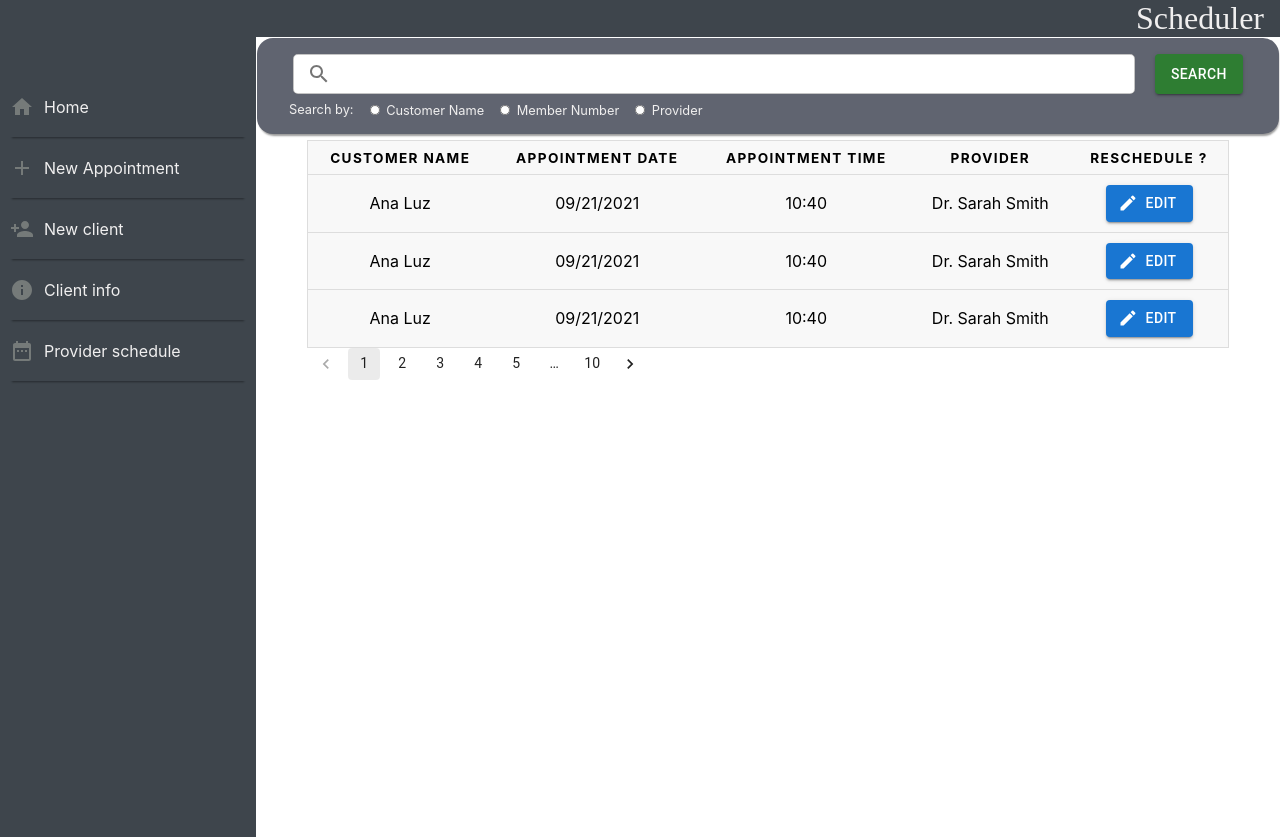
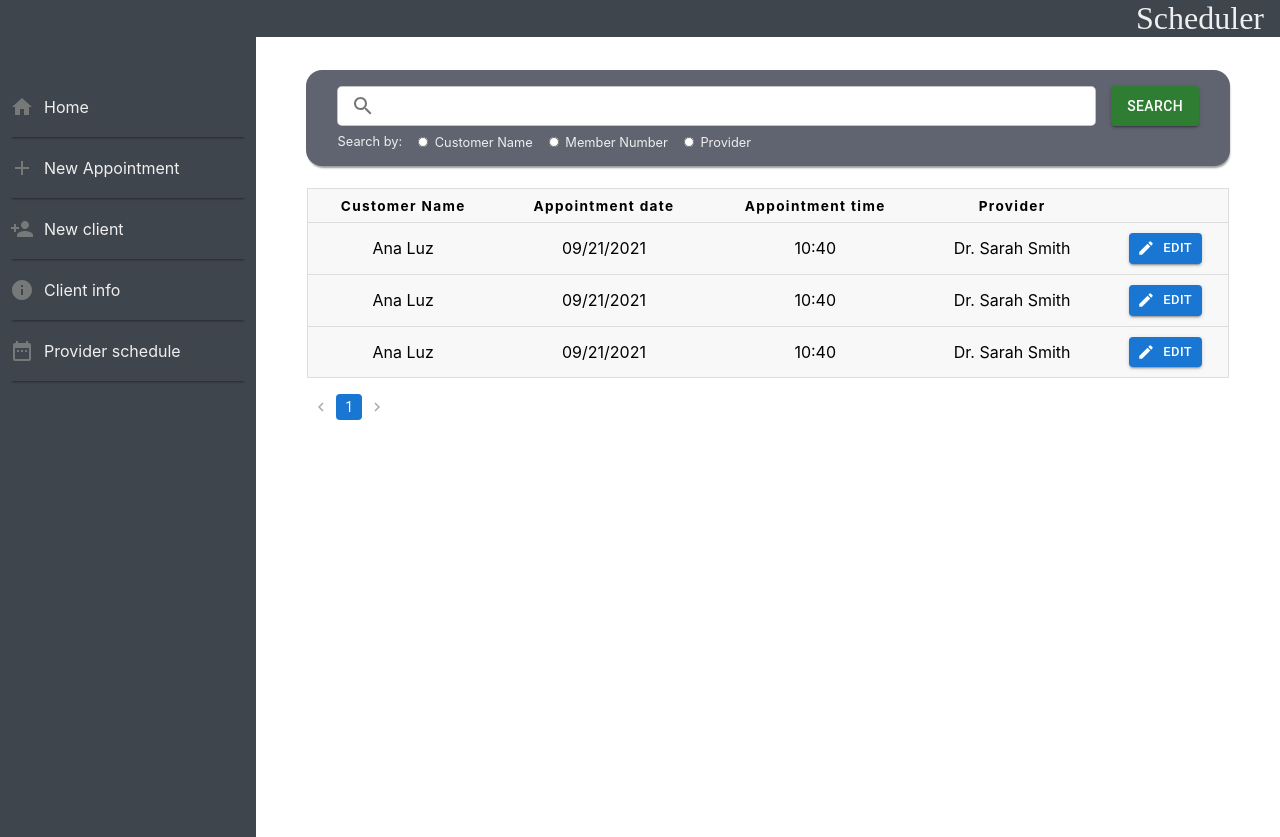
Before and after one commit to dajalac/Scheduler, a React (Create React App) app in the folder src/main/frontend/: page / in a window 1280 px wide. Built offline with nearby package versions, Linux system fonts and the light colour scheme; a web font is replaced by a local one.

Commit message:
home screen v1 done

```diff
--- a/src/main/frontend/src/App.css
+++ b/src/main/frontend/src/App.css
@@ -1,7 +1,7 @@
 .App {
   text-align: center;
   width: 100%;
-  overflow: hidden;
+  overflow-x: hidden;
 
 }
 
--- a/src/main/frontend/src/components/search/SearchTable.css
+++ b/src/main/frontend/src/components/search/SearchTable.css
@@ -7,6 +7,7 @@
     padding: 1rem;
     background-color:#606470;
     border-radius: 1rem;
+    width: 90%;
 
 
 }
--- a/src/main/frontend/src/components/table/TableAppts.css
+++ b/src/main/frontend/src/components/table/TableAppts.css
@@ -31,8 +31,12 @@
   .tableAppts-table th {
     font-size: .85em;
     letter-spacing: .1em;
-    text-transform: uppercase;
   }
+
+.tableAppts-pagination{
+    display: flex;
+    padding-top: 1rem;
+}
 
   @media(max-width:650px) {
     .tableAppts-table {
--- a/src/main/frontend/src/components/table/TableAppts.js
+++ b/src/main/frontend/src/components/table/TableAppts.js
@@ -1,34 +1,40 @@
-import React,{useState} from 'react';
+import React, { useState, useEffect } from 'react';
 import Button from '@mui/material/Button';
 import EditIcon from '@mui/icons-material/Edit';
 import TablePagination from '@mui/material/TablePagination';
 import Pagination from '@mui/material/Pagination';
+import Typography from '@mui/material/Typography';
+import Stack from '@mui/material/Stack';
+
 import './TableAppts.css'
+import { AlignHorizontalLeft, FormatAlignJustify } from '@mui/icons-material';
+import { display } from '@mui/system';
 
-function createData(appoitmentTime,appointmentDate, appointmentClient, appointmentProvider, appointmentId ) {
-    return {appoitmentTime, appointmentDate, appointmentClient, appointmentProvider, appointmentId };
+function createData(appoitmentTime, appointmentDate, appointmentClient, appointmentProvider, appointmentId) {
+    return { appoitmentTime, appointmentDate, appointmentClient, appointmentProvider, appointmentId };
 }
 
 const rows = [
-    createData('10:40','09/21/2021','Ana Luz','Dr. Sarah Smith', '01'),
-    createData('10:40','09/21/2021','Ana Luz','Dr. Sarah Smith', '01'),
-    createData('10:40','09/21/2021','Ana Luz','Dr. Sarah Smith', '01'),
+    createData('10:40', '09/21/2021', 'Ana Luz', 'Dr. Sarah Smith', '01'),
+    createData('10:40', '09/21/2021', 'Ana Luz', 'Dr. Sarah Smith', '01'),
+    createData('10:40', '09/21/2021', 'Ana Luz', 'Dr. Sarah Smith', '01'),
 ];
 
 
 export default function TableAppts() {
     /** states for paging */
-    const [page, setPage] = React.useState(2);
-    const [rowsPerPage, setRowsPerPage] = React.useState(10);
+    const [page, setPage] = useState(1);
+    const [numberOfPages, setNumberOfPages] = useState(1);
 
-    const handleChangePage = (event, newPage) => {
-        setPage(newPage);
+
+    const handleChange = (event, value) => {
+        setPage(value);
     };
 
-      const handleChangeRowsPerPage = (event) => {
-        setRowsPerPage(parseInt(event.target.value, 10));
-        setPage(0);
-      };
+
+    useEffect(() =>(
+       console.log(page)
+    ), [page])
 
 
     return (
@@ -40,11 +46,11 @@ export default function TableAppts() {
                         <th scope="col">Appointment date</th>
                         <th scope="col">Appointment time</th>
                         <th scope="col">Provider</th>
-                        <th scope="col">Reschedule ?</th>
+                        <th scope="col"></th>
                     </tr>
                 </thead>
                 <tbody>
-                    {rows.map((appt)=>(
+                    {rows.map((appt) => (
                         <tr>
                             <td data-label="Customer Name">{appt.appointmentClient}</td>
                             <td data-label="Appointment date">{appt.appointmentDate}</td>
@@ -52,13 +58,18 @@ export default function TableAppts() {
                             <td data-label="Provider">{appt.appointmentProvider}</td>
                             <td data-label="" >
                                 <Button variant="contained"
-                            startIcon={<EditIcon/>}
+                                    startIcon={<EditIcon />}
+                                    size='small'
                                 >Edit</Button></td>
                         </tr>
                     ))}
                 </tbody>
             </table>
-            <Pagination count={10} shape="rounded"  />
+            <div className='tableAppts-pagination'>
+                {/*<Typography>Page {page} of {numberOfPages} </Typography>*/}
+                <Pagination count={numberOfPages} page={page} onChange={handleChange}
+                        color='primary' shape='rounded' size='small' />
+            </div>
         </div>
     );
 
--- a/src/main/frontend/src/screens/Home.css
+++ b/src/main/frontend/src/screens/Home.css
@@ -3,6 +3,13 @@
     flex-direction: column;
 
 
+}
+
+.home-screen-searchMenu{
+    display: flex;
+    justify-content: center;
+    padding: 1rem;
+    margin-top: 1rem;
 }
 
 .home-screen-table{
--- a/src/main/frontend/src/screens/Home.js
+++ b/src/main/frontend/src/screens/Home.js
@@ -6,7 +6,9 @@ import './Home.css'
 export default function Home() {
     return (
         <div className="home-screen">
+            <div className="home-screen-searchMenu">
             <SearchTable/>
+            </div>
             <div className="home-screen-table">
             <TableAppts/>
             </div>
```
Lines whose indentation alone changed are shown as unchanged.
